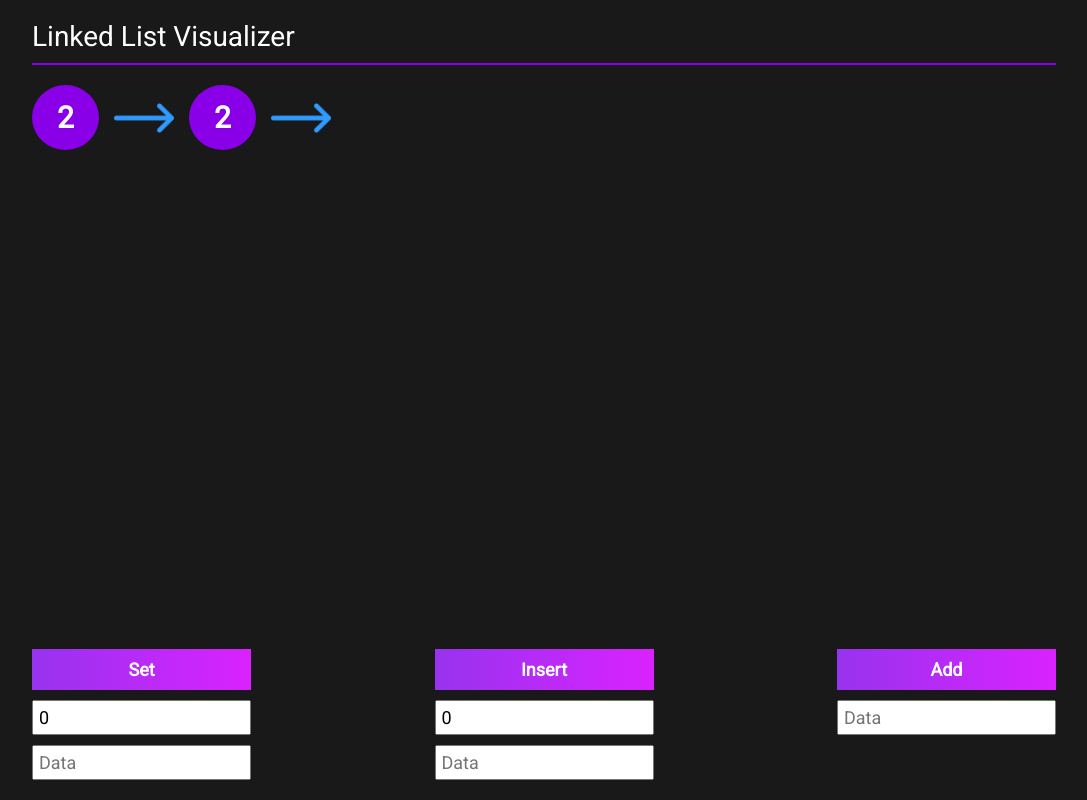
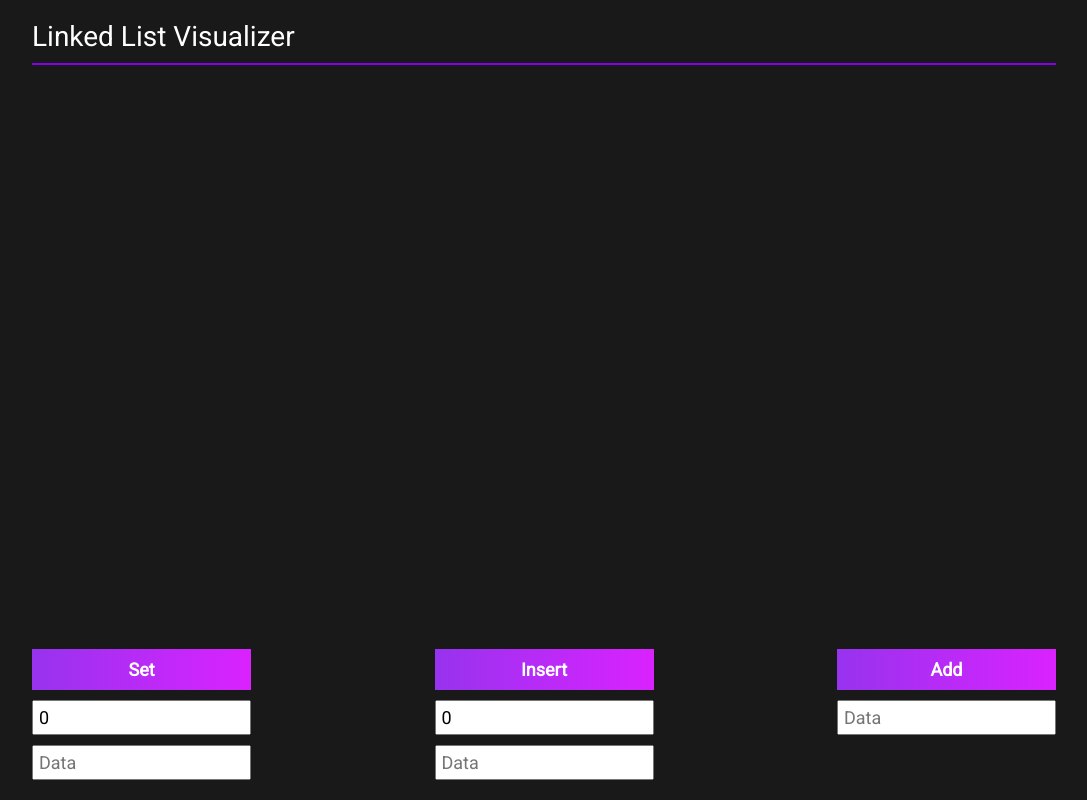
Before and after one commit to filipknias/linked-list-visualizer, a React (Vite) app: page / in a window 1280 px wide. Shown: the whole page, without its empty margins (96-1183 px from the left). Built offline with nearby package versions, Linux system fonts and the light colour scheme.

Commit message:
create linked list context and connect add node function to add node control

```diff
--- a/src/App.tsx
+++ b/src/App.tsx
@@ -3,15 +3,20 @@ import SetNodeControl from './components/controls/SetNodeControl';
 import InsertNodeControl from './components/controls/InsertNodeControl';
 import AddNodeControl from './components/controls/AddNodeControl';
 import Node from './components/app/Node/Node';
+import { useLinkedList, LinkedListProvider } from './context/LinkedListContext';
 
 export default function App() {
+  const { getNodes } = useLinkedList();
+
   return (
+    <LinkedListProvider>
       <div className="container">
         <Appbar />
         <div className="main-view">
           <div style={{ display: 'flex', gap: '15px' }}>
-          <Node value={"2"} />
-          <Node value={"2"} />
+            {getNodes().map((node) => (
+              <Node value={node} />
+            ))}
           </div>
           <div className="controls-container">
             <SetNodeControl />
@@ -20,5 +25,6 @@ export default function App() {
           </div>
         </div>
       </div>
+    </LinkedListProvider>
   )
 }
--- a/src/components/controls/AddNodeControl.tsx
+++ b/src/components/controls/AddNodeControl.tsx
@@ -1,13 +1,20 @@
 import { useState } from 'react';
 import Stack from '../common/Stack/Stack';
 import Button from '../common/Button/Button';
+import { useLinkedList } from '../../context/LinkedListContext';
 
 export default function AddNodeControl() {
   const [data, setData] = useState('');
+  const { addNode } = useLinkedList();
+
+  const handleAddNode = () => {
+    if (data === "") return;
+    addNode(data);
+  }
 
   return (
     <Stack>
-      <Button>Add</Button>
+      <Button onClick={handleAddNode}>Add</Button>
       <input
         type="text"
         placeholder="Data"
--- /dev/null
+++ b/src/context/LinkedListContext.tsx
@@ -0,0 +1,73 @@
+import { createContext, useContext, ReactNode, useState } from "react";
+
+interface LinekdListContext {
+  setNode: (index: number, data: string) => void;
+  insertNode: (index: number, data: string) => void;
+  addNode: (data: string) => void;
+  getNodes: () => string[];
+}
+
+const initialValue = {
+  setNode: (index: number, data: string) => {},
+  insertNode: (index: number, data: string) => {},
+  addNode: (data: string) => {},
+  getNodes: () => [],
+}
+
+const LinekdListContext = createContext<LinekdListContext>(initialValue);
+
+export const useLinkedList = () => useContext(LinekdListContext);
+
+class LinkedListNode {
+  value: number;
+  next: LinkedListNode|null;
+
+  constructor(value: number) {
+    this.value = value;
+    this.next = null;
+  }
+}
+
+class LinkedList {
+  head: LinkedListNode;
+  length: number;
+
+  constructor(value: number) {
+    const node = new LinkedListNode(value);
+    this.head = node;
+    this.length = 1;
+  }
+}
+
+export const LinkedListProvider = ({ children }: { children: ReactNode }) => {
+  const [linkedList, setLinkedList] = useState<LinkedList>(new LinkedList(1));
+
+  const setNode = (index: number, data: string) => {
+
+  }
+
+  const insertNode = (index: number, data: string) => {
+
+  }
+
+  const addNode = (data: string) => {
+    console.log(data);
+  }
+
+  const getNodes = () => {
+    return [linkedList.head.value.toString()];
+  }
+
+  const value = {
+    setNode,
+    insertNode,
+    addNode,
+    getNodes,
+  }
+
+  return (
+    <LinekdListContext.Provider value={value}>
+      {children}
+    </LinekdListContext.Provider>
+  )
+}
```
Lines whose indentation alone changed are shown as unchanged.
